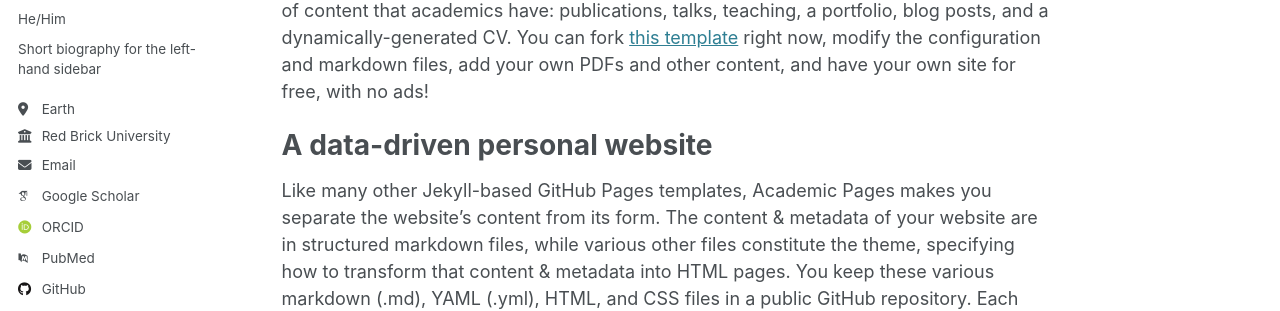
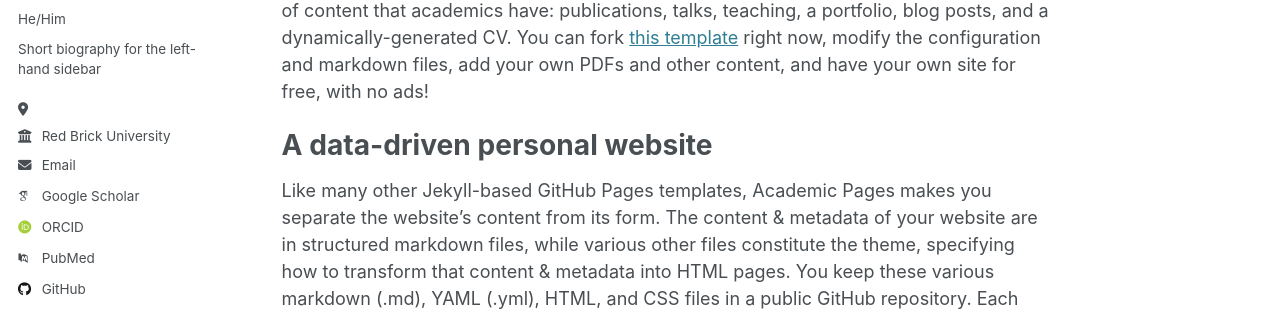
Before and after one commit to shyamksateesh/shyamksateesh.github.io, a Jekyll site: the page built from _pages/about.md, in a window 1280 px wide. Shown: the part 314-625 px from the top of the page. Built offline with Jekyll 4.4.1, drawn with Linux system fonts in a browser that asks for light colours; some web fonts are replaced.

Commit message:
Update _config.yml

```diff
--- a/_config.yml
+++ b/_config.yml
@@ -26,7 +26,7 @@ author:
   name             : "Shyam K Sateesh"
   pronouns         : "He/Him"
   bio              : "Short biography for the left-hand sidebar"
-  location         : "Earth"
+  location         : ""
   employer         : "Red Brick University"
   uri              : # URL
   email            : "shyamksateesh@gmail.com"
```
